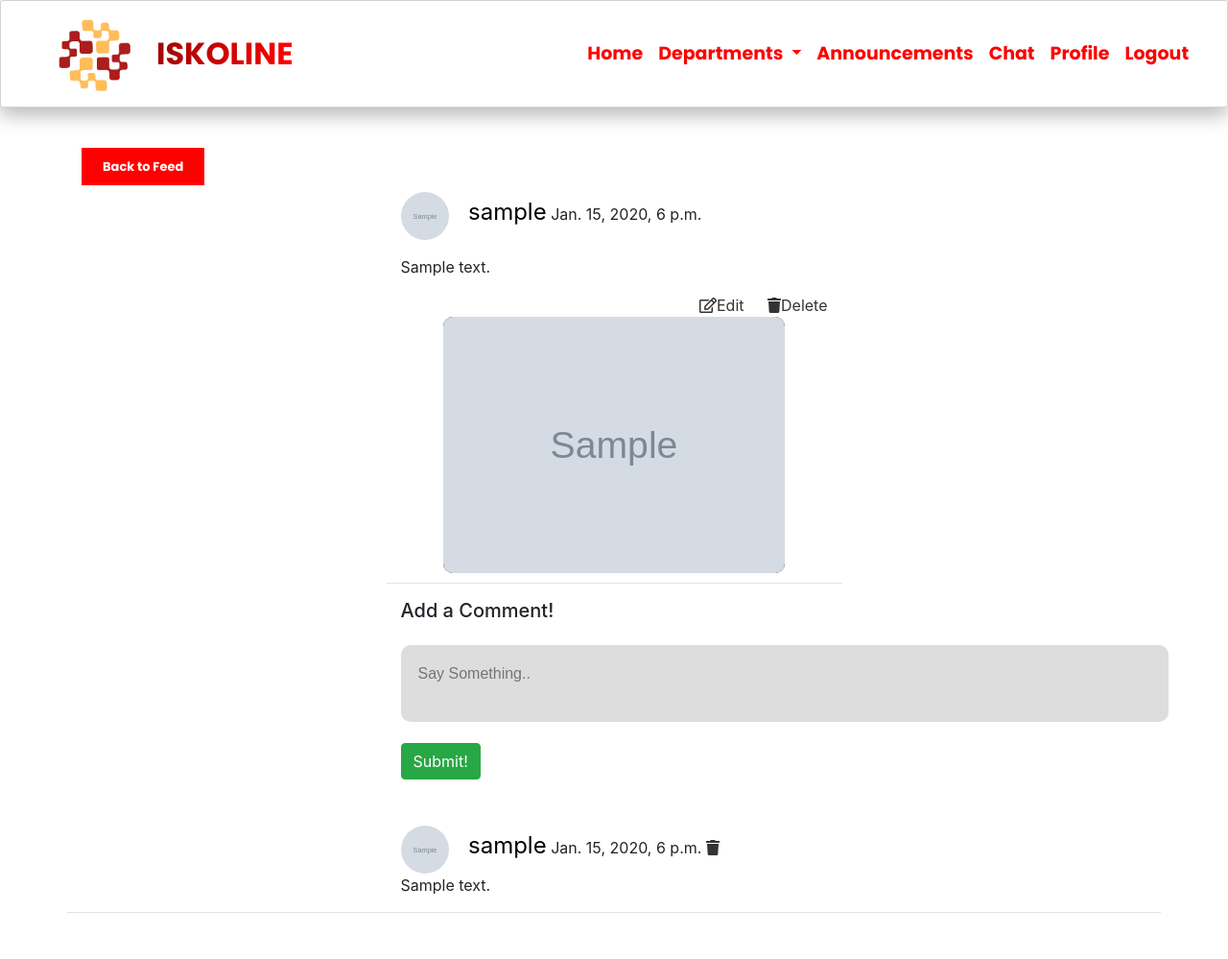
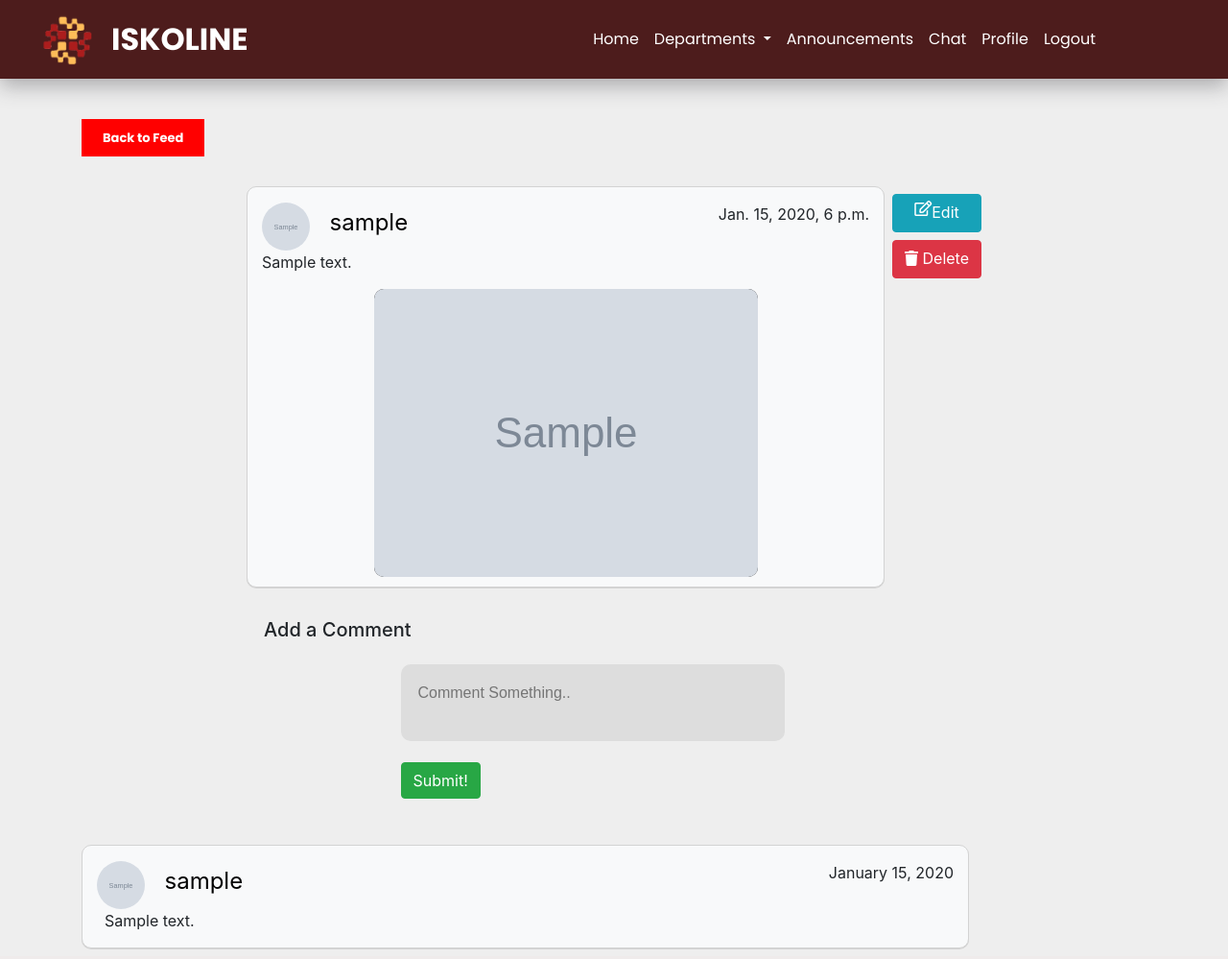
Before and after one commit to Iskademia/iskoline, a Django app: page /post/1/ in a window 1280 px wide. Shown: the whole page at 96% size. Run offline with Django 3.2, Linux system fonts and the light colour scheme; a user stored in the database is signed in; tables that the repository leaves empty hold one stand-in row (values such as "Sample post"); grey boxes marked "Sample" are stand-in pictures; some libraries are stand-ins or nearby versions.

Commit message:
deisgn v2

```diff
--- a/static/style.css
+++ b/static/style.css
@@ -11,6 +11,7 @@ html{
 
 body {
     overflow-x: hidden;
+    background-color: rgb(238, 238, 238);
 }
 
 
@@ -37,9 +38,9 @@ body {
     min-height: 500px;
 }
 .logo{
-    max-width: 150px;
-    max-height: 150px;
-    margin-right: -20px;
+    max-width: 100px;
+    max-height: 100px;
+    margin-right: -1rem;
 }
 nav{
     z-index: 9999;
@@ -48,17 +49,31 @@ nav{
     transform: translateX(22%);
 }
 .post{
-    width: 80vw;
+    width: 60vw;
     height: 100%;
 }
 
+.displayflex-column{
+    display: flex;
+    flex-direction: column;
+    justify-content: center;
+}
 /* style for posts */
+.addcontent{
+    padding-left: 3rem;
+}
+
+.posts{
+    display: flex;
+    flex-direction: column;
+    align-items: center;
+}
 .post-body {
-    padding-top: 10px;
-    margin-bottom: 10px;
+    padding-top: 1rem;
+    margin-bottom: 1rem;
     border: 1px solid lightgray;
     border-radius: 10px;
-    box-shadow: 0 3px 0 gray;
+    box-shadow: 0 1px 0 lightgray;
 }
 .post-content{
     margin-top: 15px;
@@ -103,19 +118,12 @@ nav{
     }
 }
 
-/* .navbar-brand {
-    position: relative;
-} */
-
 
 .navbar1
 {
-    background-color: #ffffff;
-    /* background-color: #111; */
+    background-color: #4d1c1c;
     font-family: 'Poppins';
     font-size: 18px;
-    border: 1px solid lightgray;
-    border-radius: 3px;
     box-shadow: 0 3px 0 gray;
     -webkit-box-shadow: 0 8px 20px 0 rgba(63, 63, 68, 0.37);
     box-shadow: 0 8px 20px 0 rgba(63, 63, 68, 0.37);
@@ -128,18 +136,17 @@ nav{
 {
     font-size: 2rem;
     font-weight: bold;
-    /* color: #CF0000; */
-    background: -webkit-linear-gradient(right, #FF0000, #9F0606);
-    -webkit-background-clip: text;
-    background-clip: text;
-    -webkit-text-fill-color: transparent;
+    color: #FFFFFF !important;
+    text-decoration: none !important;
+}
+.navbar-text:hover{
+    text-decoration: none;
 }
 
 .nav-item a
 {
-    color: red !important;
-    font-weight: bold;
-    font-size: 19px;
+    color: #FFFFFF !important;
+    font-size: 1rem;
     text-align: left;
 }
 
@@ -265,7 +261,7 @@ nav{
     font-family: "Heebo", sans-serif;
     font-weight: 500;
     font-size: 16px;
-    width: 50rem;
+    width: 90%;
     height: 5rem;
     transition: all 0.2s;
     /* margin-top: -40%; */
--- a/student/templates/home/base.html
+++ b/student/templates/home/base.html
@@ -18,8 +18,8 @@
     {% endif %}
 </head>
 <body>
-    <div class="navbar1">
-        <nav class="navbar navbar-expand-md navbar-dark sticky-top">
+    <div class="navbar1 sticky-top">
+        <nav class="navbar navbar-expand-md navbar-dark">
             <button class="navbar-toggler" data-toggle="collapse" data-target="#collapse_target">
                 <span class="navbar-toggler-icon"></span>
             </button>
@@ -37,7 +37,7 @@
                         <a class="nav-link dropdown-toggle" data-toggle="dropdown" data-target="dropdown-target" href="#">Departments
                             <span class="caret"></span>
                         </a>
-                        <div class="dropdown-menu" aria-labelledby="dropdown_target">
+                        <div class="dropdown-menu navbar1" aria-labelledby="dropdown_target">
                             <a class="dropdown-item" href="{% url 'registrar' %}">Registrar</a>
                             <a class="dropdown-item" href="{% url 'chairperson' %}">Chairperson</a>
                         </div>
--- a/student/templates/home/post_detail.html
+++ b/student/templates/home/post_detail.html
@@ -7,35 +7,44 @@
             <a href="{% url 'post_list' %}" style="text-decoration:None; color: white !important" button class="button button3">Back to Feed</a>
         </div>
     </div>
-    <div class="row justify-content-center mt-3">
-        <div class="col-md-5 col-sm-12 border-bottom">
-            <p>
-                <a href="{% url 'profile' post.author.profile.pk %}"></a>
+    <div class="d-flex row justify-content-center mt-3">
+        <div class="post-body  bg-light mt-4 col-md-7 col-sm-12 position-relative">
+            <div class="d-flex justify-content-between">
+                <div>
                   {% if post.author.profile.picture %}
                   <img class="rounded-circle mr-3" height="50" width="50" src="{{ post.author.profile.picture.url }}" />
                   {% else %}
-                <img src="https://avatars.dicebear.com/api/initials/{{request.user}}.svg" class="rounded-circle" width="100" height="100" />
+                  <img src="https://avatars.dicebear.com/api/initials/{{request.user}}.svg" class="rounded-circle mr-3" width="50" height="50" />
                   {% endif %}
-                    <a class="profile-link" href="{% url 'profile' post.author.profile.pk %}">{{ post.author }}</a> {{ post.date }}
-            </p>
+                  <a class="profile-link" href="{% url 'profile' post.author.profile.pk %}">{{ post.author }}</a>
+                </div>
+                <div>
+                  {{ post.date }}
+                </div>
+              </div>
             <div class="position-relative">
                 <p>{{ post.body }}</p>
                 {% if request.user == post.author %}
-                <a href="{% url 'post_edit' post.pk %}" style="color: #333; margin-left: 70%;"><i class="far fa-edit"></i>Edit</a>
-                <a href="{% url 'post_delete' post.pk %}" style="color: #333; margin-left: 20px;"><i class="fas fa-trash"></i>Delete</a>
                 {% endif %}
                 {% if post.image %}
                 <div class="image">
                     <img src="{{ post.image.url }}" class="post-image" />
                 </div>
+
                 {% endif %}
             </div>
+
+        </div>
+        <div class="float-right ml-2">
+            <a href="{% url 'post_edit' post.pk %}" class="btn btn-info d-flex justify-content-center" style="height: 2.5rem; margin-top: 2rem;"><i class="far fa-edit"></i> Edit</a>
+            <a href="{% url 'post_delete' post.pk %}" class="btn btn-danger mt-2" style="height: 2.5rem;"><i class="fas fa-trash"></i> Delete</a>
         </div>
     </div>
 
+
     <div class="row justify-content-center mt-3">
-        <div class="col-md-5 col-sm-12">
-            <h5>Add a Comment!</h5>
+        <div class="col-md-8 col-sm-12">
+            <h5>Add a Comment</h5>
         </div>
     </div>
     <div class="row justify-content-center mt-3 mb-5">
@@ -43,7 +52,7 @@
             <form method="POST">
                 {% csrf_token %}
                 <div class="username">
-                    <textarea class ="textarea" placeholder="Say Something.." name="comment"></textarea>
+                    <textarea class ="textarea" placeholder="Comment Something.." name="comment"></textarea>
                     <!-- {{form.description}} -->
                   </div>
                 <div class="d-grid gap-2">
@@ -53,19 +62,21 @@
         </div>
     </div>
     {% for comment in comments %}
-    <div class="row justify-content-center mt-3 mb-5 border-bottom">
-        <div class="col-md-5 col-sm-12">
-                    {% if comment.author.profile.picture %}
-                    <img class="rounded-circle mr-3" height="50" width="50" src="{{ comment.author.profile.picture.url }}" />
+    <div class="post-body bg-light mb-2 col-md-10">
+        <div class="d-flex justify-content-between">
+            <div>
+              {% if post.author.profile.picture %}
+              <img class="rounded-circle mr-3" height="50" width="50" src="{{ post.author.profile.picture.url }}" />
               {% else %}
-                    <img src="https://avatars.dicebear.com/api/initials/{{comment.author}}.svg" class="rounded-circle mr-3" width="50" height="50" />
+              <img src="https://avatars.dicebear.com/api/initials/{{request.user}}.svg" class="rounded-circle mr-3" width="50" height="50" />
               {% endif %}
-                    <a class="profile-link" href="{% url 'profile' comment.author.profile.pk %}">{{ comment.author }}</a> {{ comment.date }}
-                {% if request.user == comment.author %}
-                <a href="{% url 'comment_delete' post.pk comment.pk %}" style="color: #333;"><i class="fas fa-trash"></i></a>
-                {% endif %}
-            <p>{{ comment.comment }}</p>
+              <a class="profile-link" href="{% url 'profile' post.author.profile.pk %}">{{ post.author }}</a>
             </div>
+            <div>
+              {{ post.date | date:"F d, Y"}}
+            </div>
+          </div>
+          <p class="pl-2">{{ comment.comment }}</p>
     </div>
     {% endfor %}
 </div>
--- a/student/templates/home/registrar.html
+++ b/student/templates/home/registrar.html
@@ -58,5 +58,6 @@
 </div>
   {% endfor %}
 </div>
+<div class="space-div"></div>
 </div>
 {% endblock content %}
--- a/student/templates/home/registrar_post_detail.html
+++ b/student/templates/home/registrar_post_detail.html
@@ -4,7 +4,7 @@
 <div class="container">
     <div class="row mt-5">
         <div class="col-md-3 col-sm-6">
-            <a href="{% url 'registrar' %}" class="btn btn-light">Back to Feed</a>
+            <a href="{% url 'registrar' %}" class="btn btn-danger">Back to Feed</a>
         </div>
     </div>
     <div class="row justify-content-center mt-3">
```
Also changed, not shown: other parts of static/style.css (+11 -24 lines), student/templates/home/post_list.html (+12 -7 lines), student/templates/home/profile.html (+20 -7 lines). Lines whose indentation alone changed are shown as unchanged.
